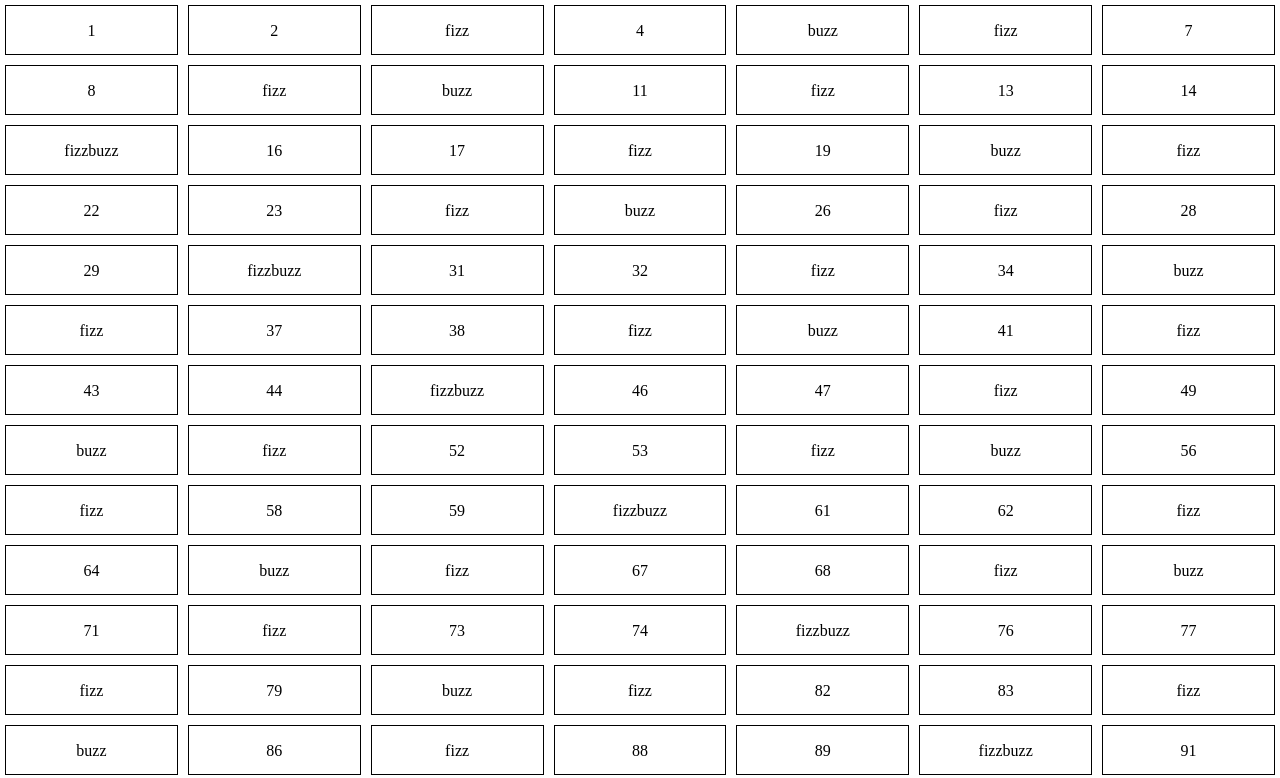
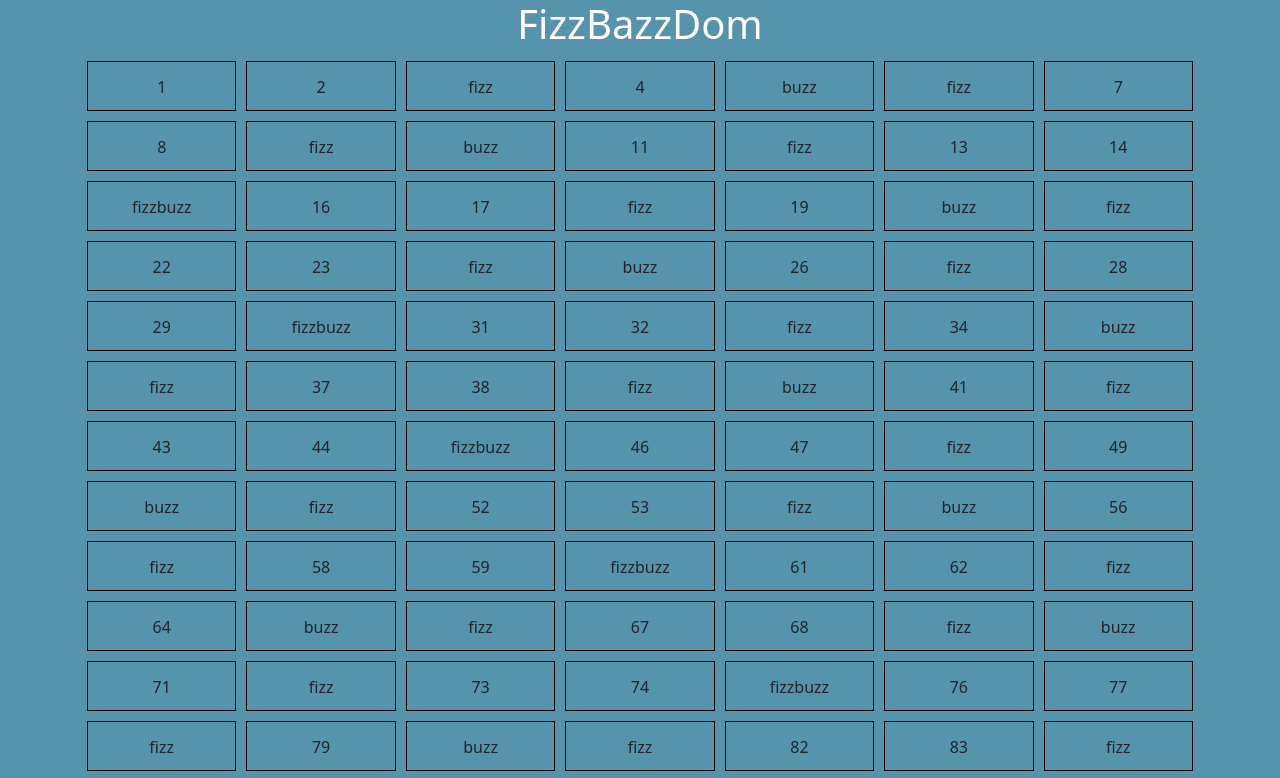
Before and after one commit to antoniolaikauf/js-fizzbuzz, a plain HTML site: page index.html in a window 1280 px wide. Shown: the top 778 px of the page. Drawn offline with nearby package versions, Linux system fonts and the light colour scheme.

Commit message:
dato backgroud sfondo

```diff
--- a/JS/index.js
+++ b/JS/index.js
@@ -19,11 +19,11 @@ for (let i = 1; i <= 100; i++) {
     // selezione square in base ai loro numeri
     square.classList.add("js-square");
     if (i % 3 === 0 && i % 5 === 0) {
-        square.innerHTML="fizzbuzz"
+        square.append("fizzbuzz")
     } else if (i % 5 === 0) {
-        square.innerHTML="buzz"
+        square.append("buzz")
     } else if (i % 3 === 0) {
-        square.innerHTML="fizz"
+        square.append("fizz")
     } else{
         square.append(i);
     }
--- a/css/index.css
+++ b/css/index.css
@@ -1,7 +1,5 @@
-*{
-    padding: 0px;
-    margin: 0px;
-    box-sizing: border-box;
+#bg-color{
+    background-color: #5594ab;
 }
 /* caratteristiche container */
 #container{
@@ -17,3 +15,8 @@
     line-height: 50px;
     border: 1px solid black;
 }
+
+h1{
+    text-align: center;
+    color: white;
+}
--- a/index.html
+++ b/index.html
@@ -4,13 +4,19 @@
     <meta charset="UTF-8">
     <!-- link css -->
     <link rel="stylesheet" href="css/index.css">
+    <!-- link bootstrap -->
+    <link href="https://cdn.jsdelivr.net/npm/bootstrap@5.0.2/dist/css/bootstrap.min.css" rel="stylesheet" integrity="sha384-EVSTQN3/azprG1Anm3QDgpJLIm9Nao0Yz1ztcQTwFspd3yD65VohhpuuCOmLASjC" crossorigin="anonymous">
     <meta name="viewport" content="width=device-width, initial-scale=1.0">
     <title>Document</title>
 </head>
 <body>
-
-    <div id="container">
-        <!-- container con dentro tutti i div -->
+    <div id="bg-color">
+        <div class="container">
+            <h1>FizzBazzDom</h1>
+            <div id="container">
+                <!-- container con dentro tutti i div -->
+            </div>
+        </div>
     </div>
 
     <!-- linkjavascript -->
```
